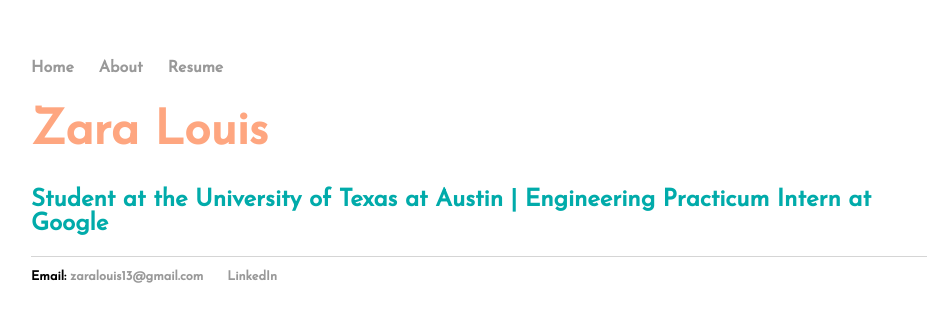
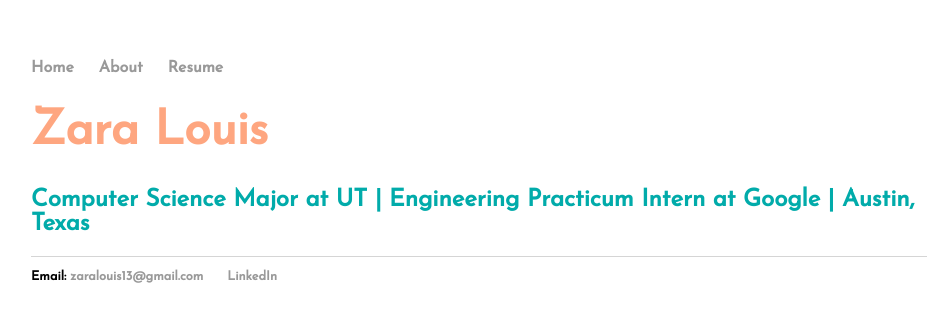
Before and after one commit to zaralouis/zaralouis.github.io, a Jekyll site: the page built from index.html, in a window 1280 px wide. Shown: the top 322 px of the page, without its empty margins (161-1107 px from the left). Built offline with Jekyll 4.4.1, drawn with Linux system fonts in a browser that asks for light colours.

Commit message:
Update index.html

```diff
--- a/index.html
+++ b/index.html
@@ -9,6 +9,6 @@ title: Zara Louis
 <div class="blurb">
 	<body bgcolor="#FFFFFF">
 	<h1><font color="#FEA680">Zara Louis</font></h1>
-	<h2><font color="#01ABAA">Student at the University of Texas at Austin | Engineering Practicum Intern at Google</font></h2>
+	<h2><font color="#01ABAA">Computer Science Major at UT | Engineering Practicum Intern at Google | Austin, Texas</font></h2>
 	</body>
 </div><!-- /.blurb -->
```
